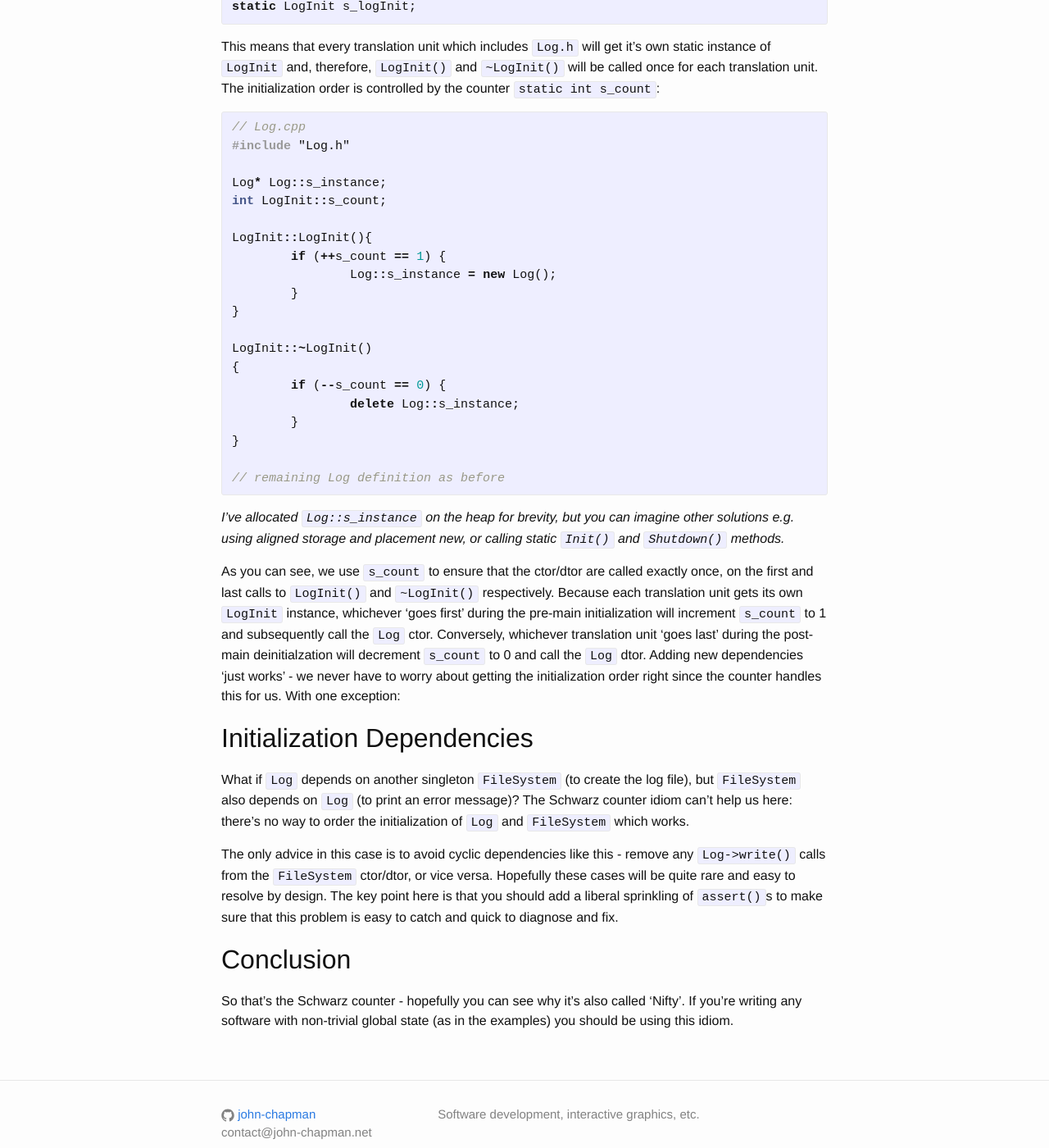
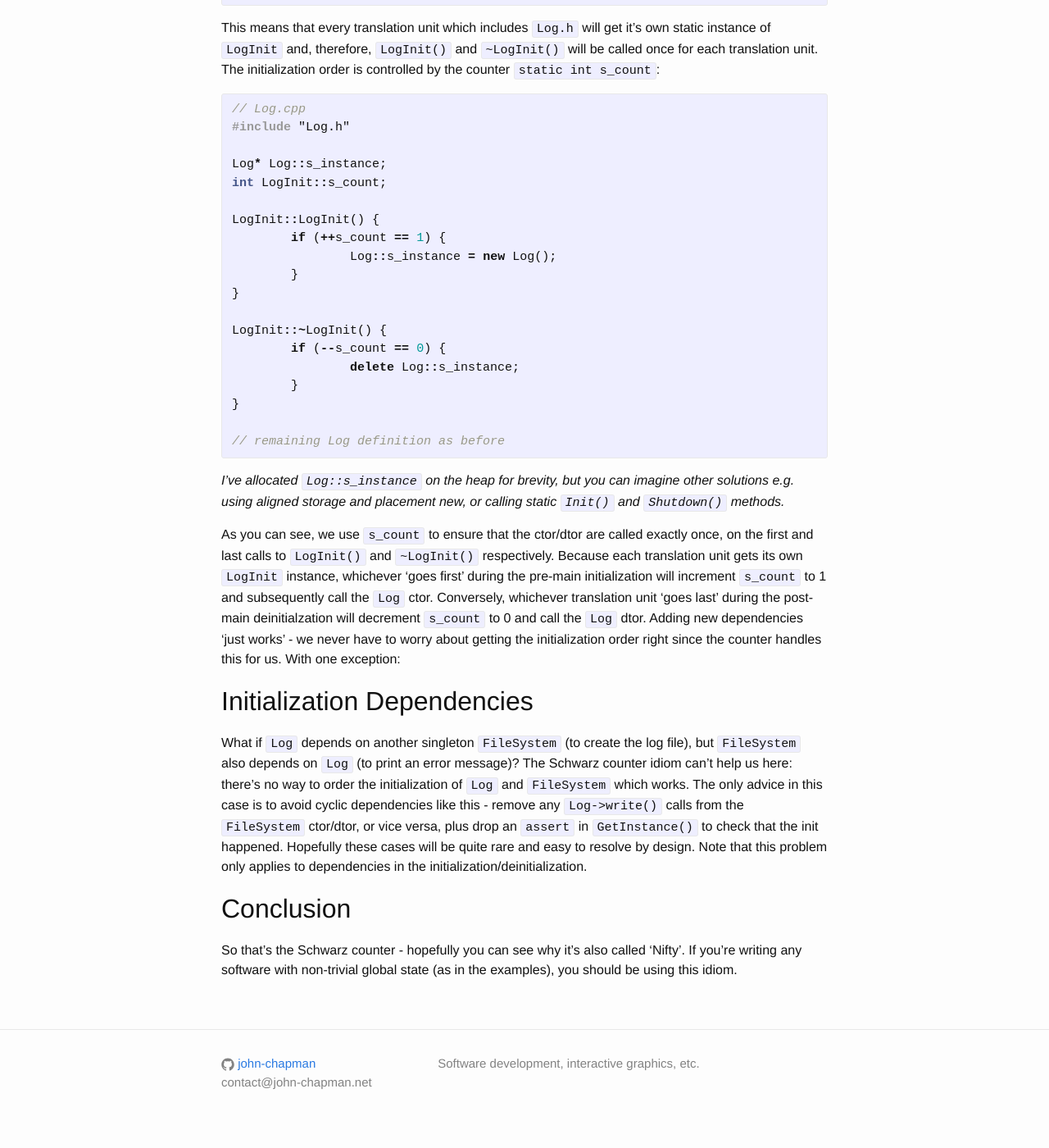
Before and after one commit to john-chapman/john-chapman.github.io, a Jekyll site: the page built from _posts/2016-09-01-static-initialization.md, in a window 1280 px wide and 1400 px high, scrolled down 3595 px. Shown: the whole window at 82% size. Built offline with Jekyll 4.4.1, drawn with Linux system fonts in a browser that asks for light colours; some of the changed text lies outside the part shown.

Commit message:
Cleanup, misc fixes

```diff
--- a/_posts/2016-09-01-static-initialization.md
+++ b/_posts/2016-09-01-static-initialization.md
@@ -12,7 +12,7 @@ C++ makes some rather sparse guarantees about the initialization of such global
 
 - Storage for them is zero-initialized.
 - Initialization happens either prior to the first statement of the main function, or before the first use of the variable.
-- The order of initialization is guaranteed to happen in the same order as the variable declarations appear, __within a single translation unit__. Initialization order _between_ translation units is not guaranteed.
+- The order of initialization is guaranteed to happen in the same order as the variable declarations appear __within a single translation unit__. Initialization order _between_ translation units is not guaranteed.
 
 In this post we're most concerned with that last one: how can we order the initialization of `static` globals to reflect dependencies in our code?
 
@@ -154,14 +153,13 @@ This means that every translation unit which includes `Log.h` will get it's own
 Log* Log::s_instance;
 int LogInit::s_count;
 
-LogInit::LogInit(){
+LogInit::LogInit() {
 	if (++s_count == 1) {
 		Log::s_instance = new Log();
 	}
 }
 
-LogInit::~LogInit()
-{
+LogInit::~LogInit() {
 	if (--s_count == 0) {
 		delete Log::s_instance;
 	}
@@ -178,9 +176,9 @@ As you can see, we use `s_count` to ensure that the ctor/dtor are called exactly
 ## Initialization Dependencies ##
 
 What if `Log` depends on another singleton `FileSystem` (to create the log file), but `FileSystem` also depends on `Log` (to print an error message)? The Schwarz counter idiom can't help us here: there's no way to order the initialization of `Log` and `FileSystem` which works.
+The only advice in this case is to avoid cyclic dependencies like this - remove any `Log->write()` calls from the `FileSystem` ctor/dtor, or vice versa, plus drop an `assert` in `GetInstance()` to check that the init happened. Hopefully these cases will be quite rare and easy to resolve by design. Note that this problem only applies to dependencies in the initialization/deinitialization.
 
-The only advice in this case is to avoid cyclic dependencies like this - remove any `Log->write()` calls from the `FileSystem` ctor/dtor, or vice versa. Hopefully these cases will be quite rare and easy to resolve by design. The key point here is that you should add a liberal sprinkling of `assert()`s to make sure that this problem is easy to catch and quick to diagnose and fix.
 
 ## Conclusion ##
 
-So that's the Schwarz counter - hopefully you can see why it's also called 'Nifty'. If you're writing any software with non-trivial global state (as in the examples) you should be using this idiom.
+So that's the Schwarz counter - hopefully you can see why it's also called 'Nifty'. If you're writing any software with non-trivial global state (as in the examples), you should be using this idiom.
```
Also changed, not shown: other parts of _posts/2016-09-01-static-initialization.md (+1 -2 lines).
